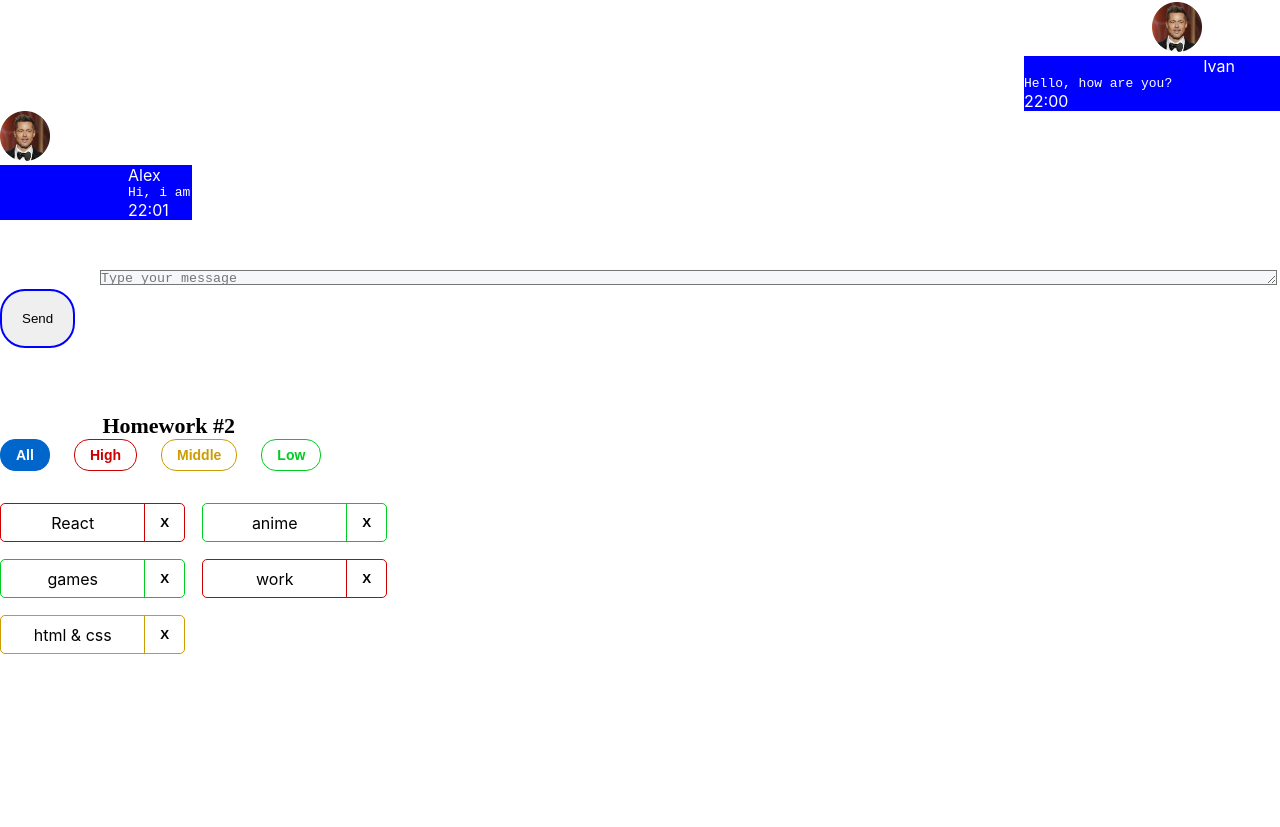
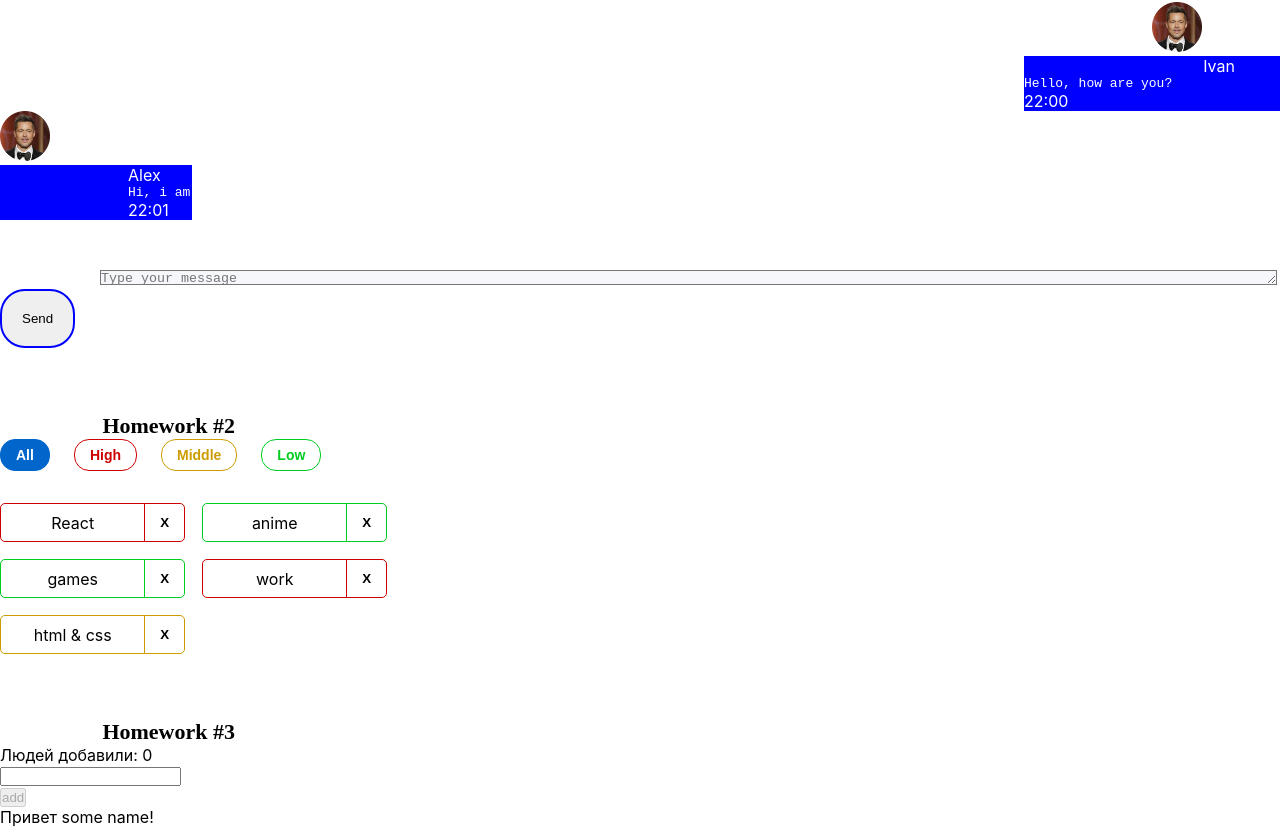
Before and after one commit to IvanMinets/Homework, a React (Create React App) app: page / in a window 1280 px wide. Shown: the part 217-1044 px from the top of the page. Before the commit the page ends 871 px from the top, so only its background shows below. Built offline with nearby package versions, Linux system fonts and the light colour scheme.

Commit message:
Added deleteCallback function, changes on HW2.tsx

```diff
--- a/src/s1-main/App.tsx
+++ b/src/s1-main/App.tsx
@@ -2,6 +2,7 @@ import React from 'react'
 import s from './App.module.css'
 import HW1 from '../s2-homeworks/hw01/HW1'
 import HW2 from "../s2-homeworks/hw02/HW2";
+import HW3 from "../s2-homeworks/hw03/HW3";
 
 function App() {
     return (
@@ -9,7 +10,7 @@ function App() {
             <HW1/>
             {/*раскомментировать по ходу выполнения*/}
             <HW2/>
-            {/*<HW3/>*/}
+            <HW3/>
             {/*<HW4/>*/}
 
             {/*при выполнении дз 5 и более - закомментировать здесь дз 1-4, так как они есть внутри дз 5*/}
--- a/src/s2-homeworks/hw02/affairs/Affairs.tsx
+++ b/src/s2-homeworks/hw02/affairs/Affairs.tsx
@@ -1,6 +1,6 @@
 import React from 'react'
 import Affair from './affair/Affair'
-import {AffairPriorityType, AffairType, filterAffairs, FilterType} from '../HW2'
+import {AffairType,FilterType} from '../HW2'
 import s from './Affairs.module.css'
 
 type AffairsPropsType = {
```
